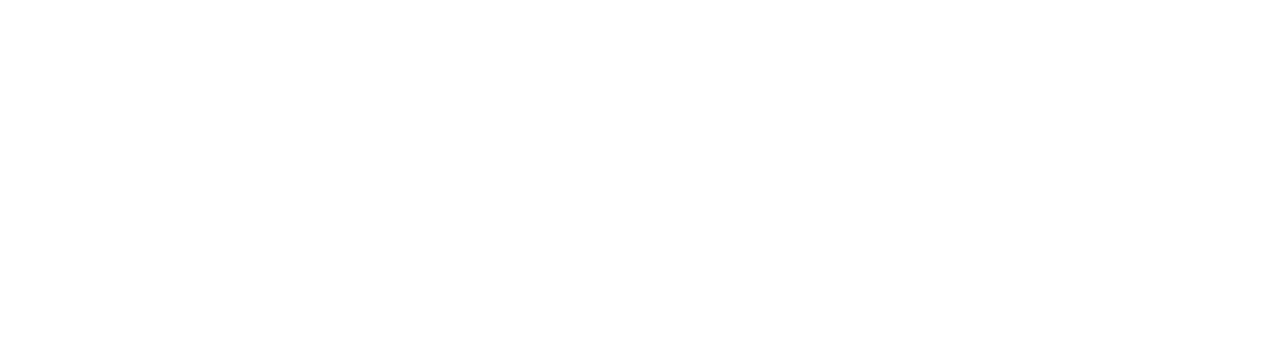
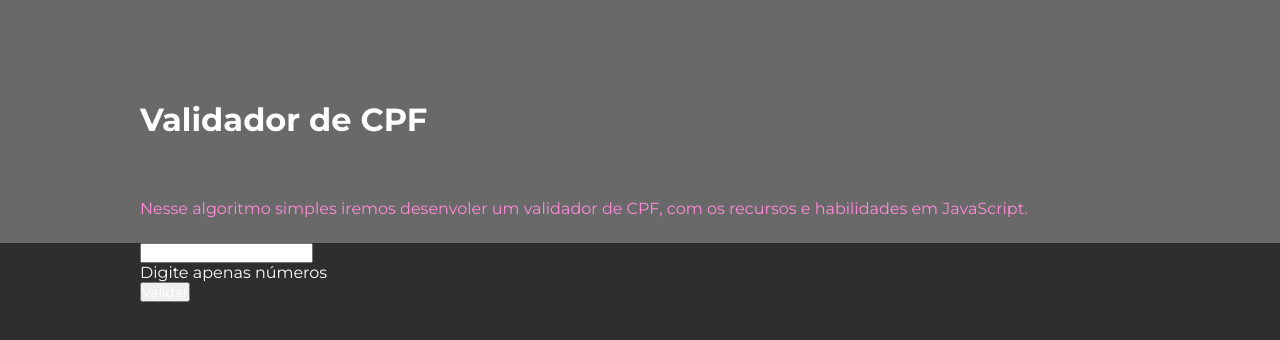
Before and after one commit to HudsonB1/js-validador-de-cpf, a plain HTML site: page index.html in a window 1280 px wide. Drawn offline with Linux system fonts and the light colour scheme.

Commit message:
Ajuste layout

```diff
--- a/index.html
+++ b/index.html
@@ -1,5 +1,6 @@
 <!DOCTYPE html>
 <html lang="pt-BR">
+
 <head>
     <meta charset="UTF-8">
     <meta http-equiv="X-UA-Compatible" content="IE=edge">
@@ -7,10 +8,34 @@
     <title>Validador de cpf</title>
     <link rel="stylesheet" href="style.css">
 </head>
+
 <body>
     <header>
-        <h1></h1>
+        <div>
+            <h1>Validador de CPF</h1>
+            <p>
+                Nesse algoritmo simples iremos desenvoler um validador de CPF,
+                com os recursos e habilidades em JavaScript.
+            </p>
+        </div>
     </header>
+    <main>
+        <div>
+            <form action="">
+                <input type="text"name="cpf" style="color: #000;" \
+                pattern="\d{3}\.\d{3}\.\d{3}-\d{2}" \
+                title="Digite um CPF no formato: xxx.xxx.xxx-xx">
+                <!-- https://gist.github.com/marcoscastro/7887900ceebe9e223dce -->
+            </form>
+        </div>
+        <div>
+            Digite apenas números
+        </div>
+        <div>
+            <button>Validar</button>
+        </div>
+    </main>
 
 </body>
+
 </html>
--- a/style.css
+++ b/style.css
@@ -0,0 +1,33 @@
+@import url('https://fonts.googleapis.com/css2?family=Montserrat:ital,wght@0,200;0,400;0,700;1,300&display=swap');
+
+* {
+    font-family: 'Montserrat', sans-serif;
+    margin: 0;
+    padding: 0;
+    color: #fff;
+}
+
+body {
+    background-color: #2e2e2e;
+}
+
+header {
+    padding: 0 140px;
+    background: rgb(105, 105, 105) !important;
+}
+
+main {
+    padding: 0 140px;
+}
+
+header div{
+    width: 100%;
+    height: 100%;
+    padding: 100px 0 25px 0;
+    color: #ff8bd9;
+}
+
+header div p {
+    color: currentColor;
+    margin-top: 60px;
+}
```
